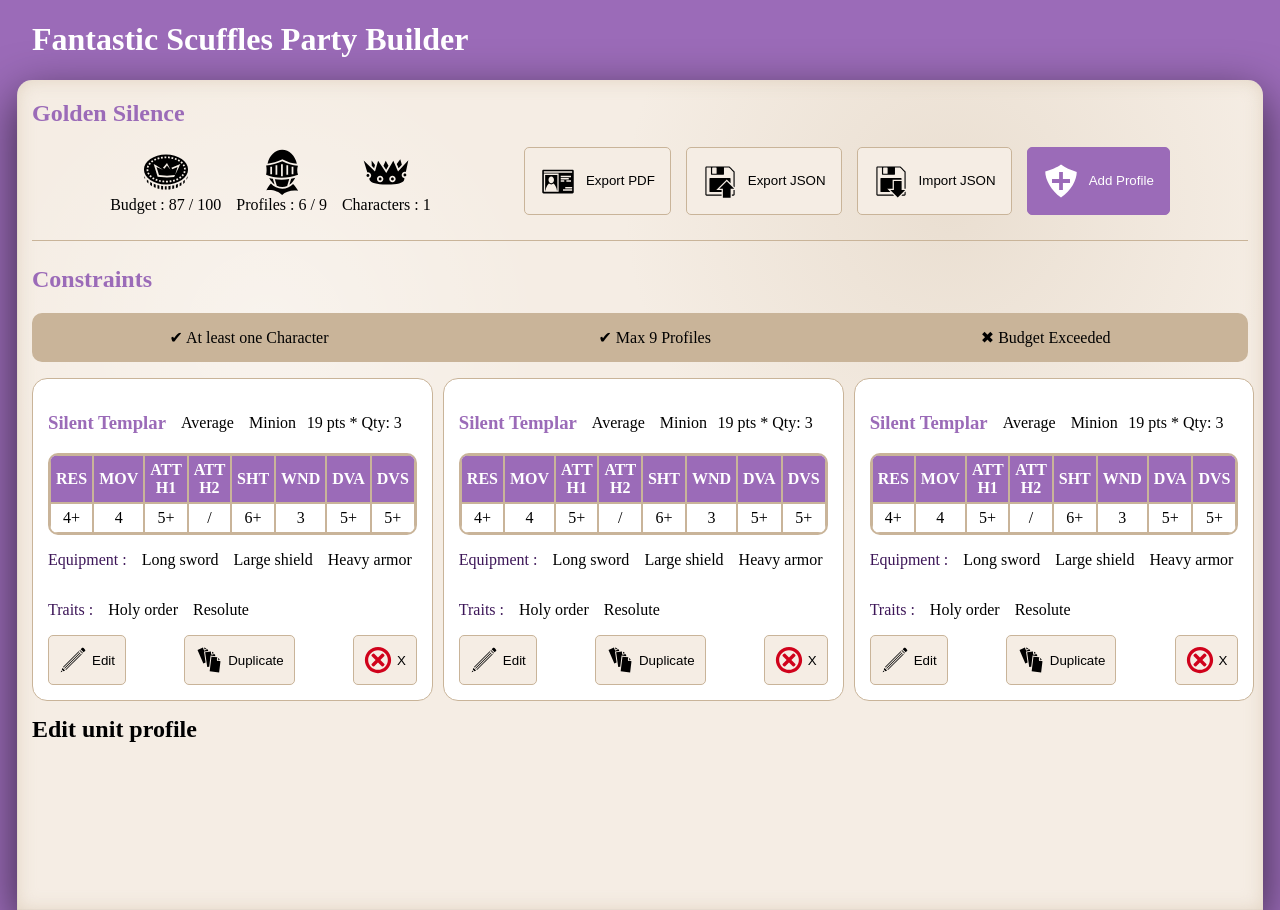
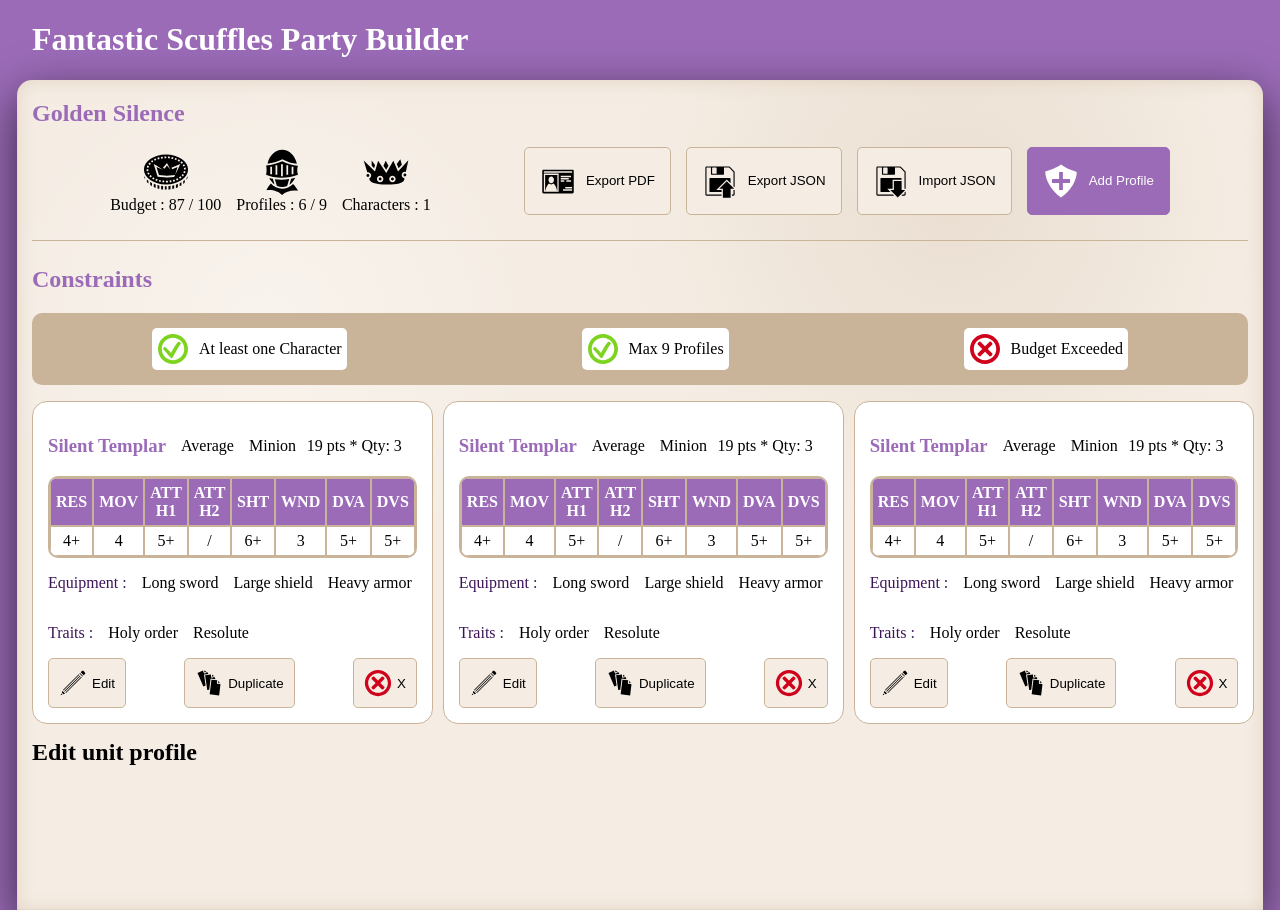
Before and after one commit to Jouvain/FantasticScufflesPartyBuilder, an Angular app in the folder fantastic-scuffles-party-builder/: page / in a window 1280 px wide. Built offline with nearby package versions, Linux system fonts and the light colour scheme.

Commit message:
feat (ui): constraints layout

```diff
--- a/fantastic-scuffles-party-builder/src/app/features/party-builder/components/constraints/constraints.html
+++ b/fantastic-scuffles-party-builder/src/app/features/party-builder/components/constraints/constraints.html
@@ -1,8 +1,8 @@
 <div class="constraints">
     <h2 class="title--accent">Constraints</h2>
     <ul class="constraints_list">
-        <li class="constraints_item">✔ At least one Character</li>
-        <li class="constraints_item">✔ Max 9 Profiles</li>
-        <li class="constraints_item">✖ Budget Exceeded</li>
+        <li class="constraints_item"><img src="/icons/confirmed.svg" class="constraints_icon"/>At least one Character</li>
+        <li class="constraints_item" > <img src="/icons/confirmed.svg" class="constraints_icon"/>Max 9 Profiles</li>
+        <li class="constraints_item"><img src="/icons/cancel.svg" class="constraints_icon"/> Budget Exceeded</li>
     </ul>
 </div>
--- a/fantastic-scuffles-party-builder/src/app/features/party-builder/components/constraints/constraints.less
+++ b/fantastic-scuffles-party-builder/src/app/features/party-builder/components/constraints/constraints.less
@@ -1,6 +1,7 @@
 @import "../../../../../styles.less";
 
-.constraints_list {
+.constraints {
+    &_list {
         display: flex;
         align-items: center;
         justify-content: space-around;
@@ -10,3 +11,17 @@
         padding: @space-md;
         border-radius: @space-s;
     }
+
+    &_item {
+        display: flex;
+        align-items: center;
+        gap: @space-s;
+        background-color: @lightest;
+        padding: @space-xs;
+        border-radius: @space-xs;
+    }
+
+    &_icon {
+        height: 32px;
+    }
+}
```
Lines whose indentation alone changed are shown as unchanged.
